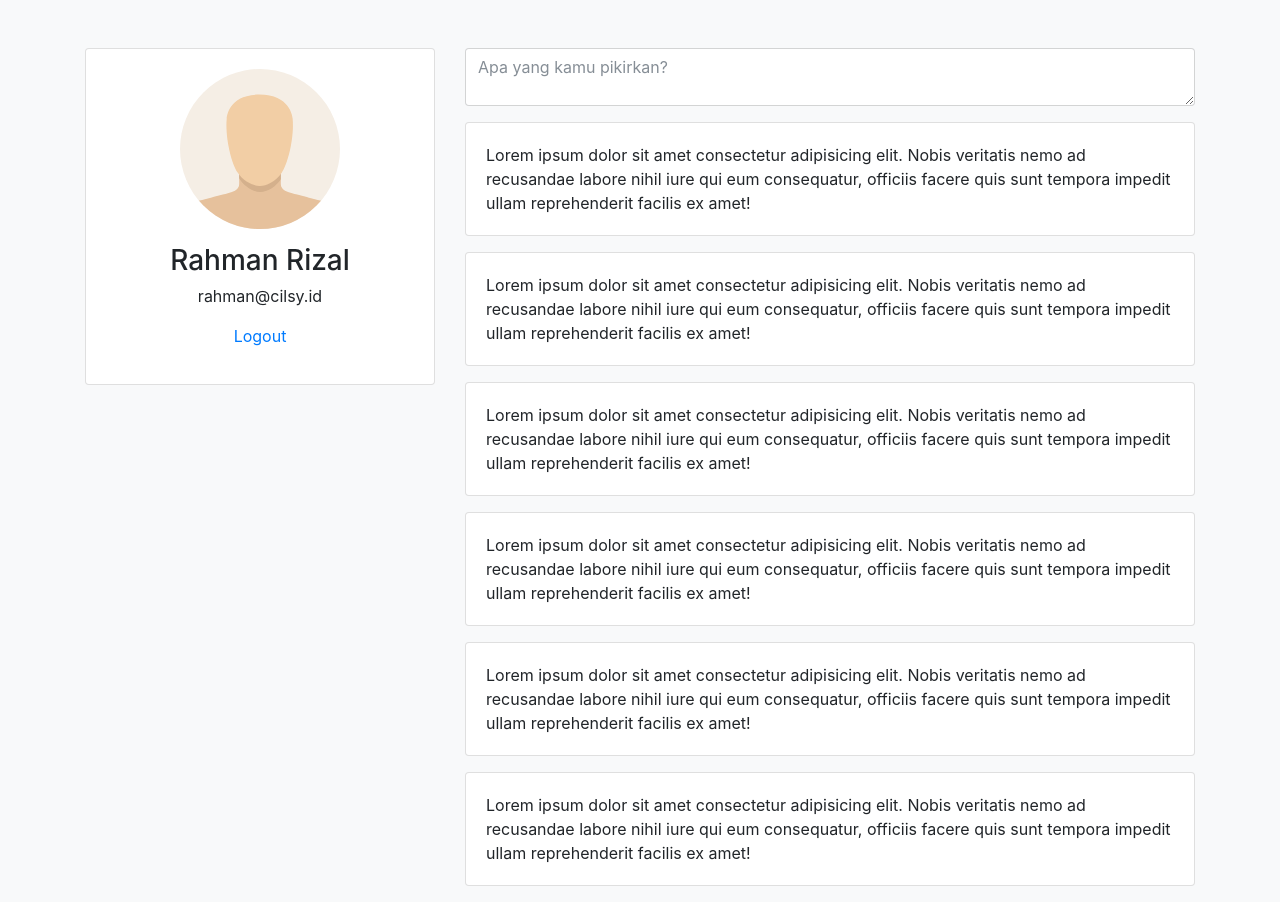
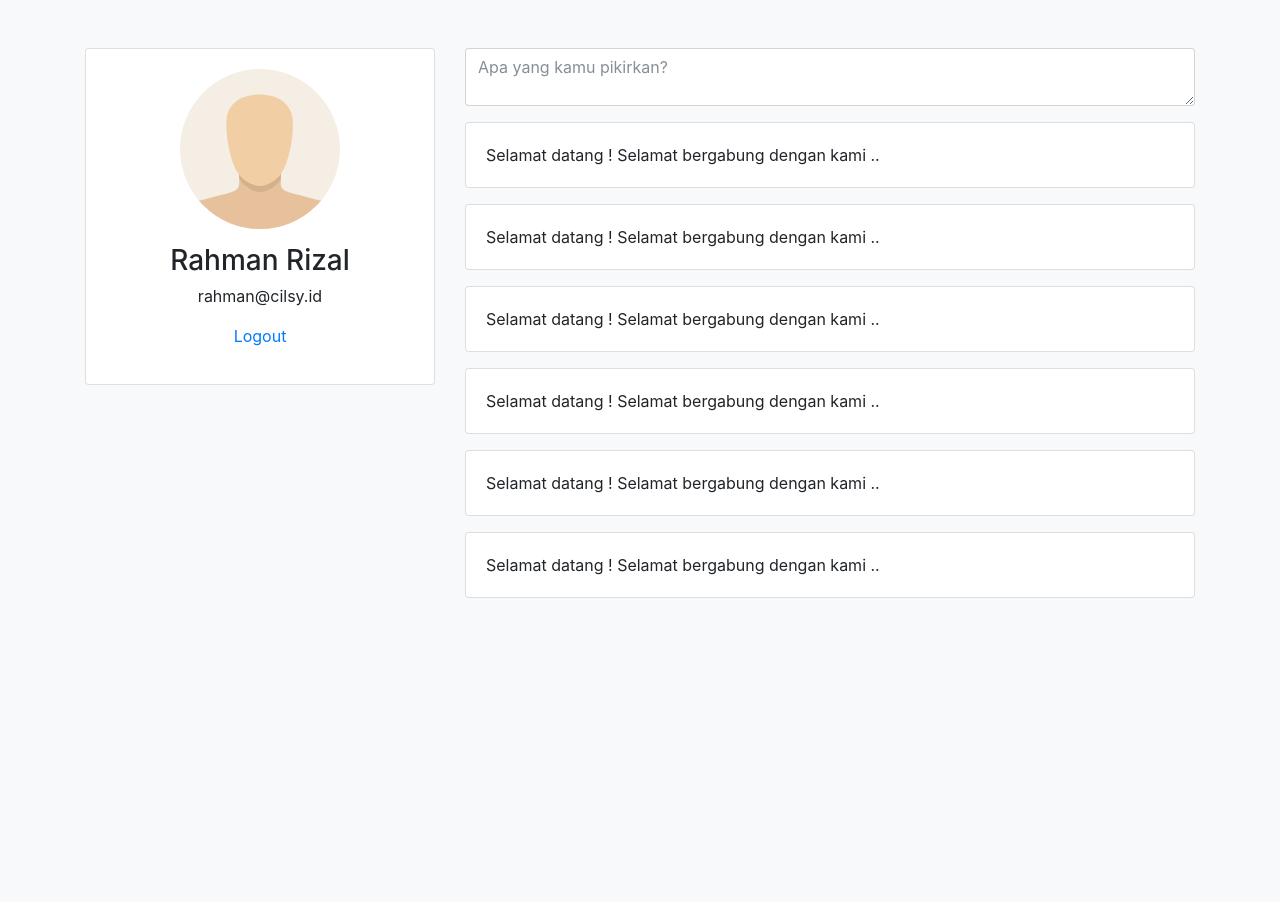
Before and after one commit to ajjaiii/pesbuk, a PHP site: page /timeline.php in a window 1280 px wide. After the commit the page ends 598 px from the top, so only its background shows below. Run offline with PHP 8.4, Linux system fonts and the light colour scheme; a user stored in the database is signed in.

Commit message:
Update timeline.php

```diff
--- a/timeline.php
+++ b/timeline.php
@@ -44,7 +44,8 @@
             <?php for($i=0; $i < 6; $i++){ ?>
             <div class="card mb-3">
                 <div class="card-body">
-                Lorem ipsum dolor sit amet consectetur adipisicing elit. Nobis veritatis nemo ad recusandae labore nihil iure qui eum consequatur, officiis facere quis sunt tempora impedit ullam reprehenderit facilis ex amet!
+                Selamat datang !
+                Selamat bergabung dengan kami ..
                 </div>
             </div>
             <?php } ?>
```
